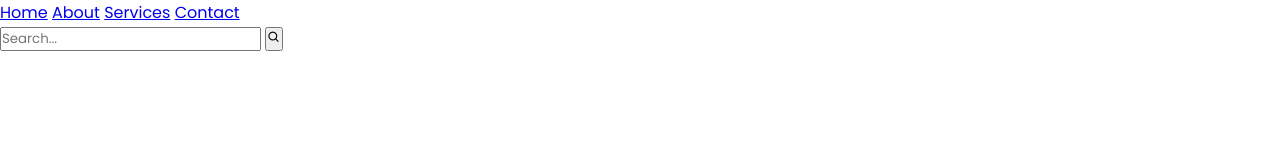
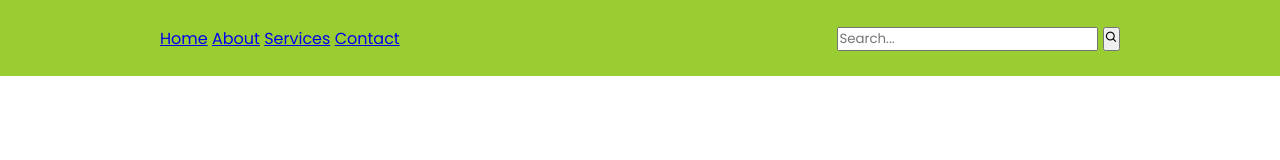
Before and after one commit to V-Web-Org/V-Web-Org-Website, a plain HTML site: page index.html in a window 1280 px wide. Drawn offline with nearby package versions, Linux system fonts and the light colour scheme.

Commit message:
"Added CSS import for Poppins font and defined styles for .header class"

```diff
--- a/style.css
+++ b/style.css
@@ -1,7 +1,21 @@
 @import url('https://fonts.googleapis.com/css2?family=Poppins:wght@300;400;500;600;700;800;900&display=swap');
+
 * {
     margin: 0;
     padding: 0;
     box-sizing: border-box;
     font-family: 'Poppins', sans-serif;
 }
+
+.header {
+    position: 0;
+    top: 0;
+    left: 0;
+    width: 100%;
+    padding: 25px 12.5%;
+    background: yellowgreen;
+    display: flex;
+    justify-content: space-between;
+    align-items: center;
+    z-index: 100;
+}
```
